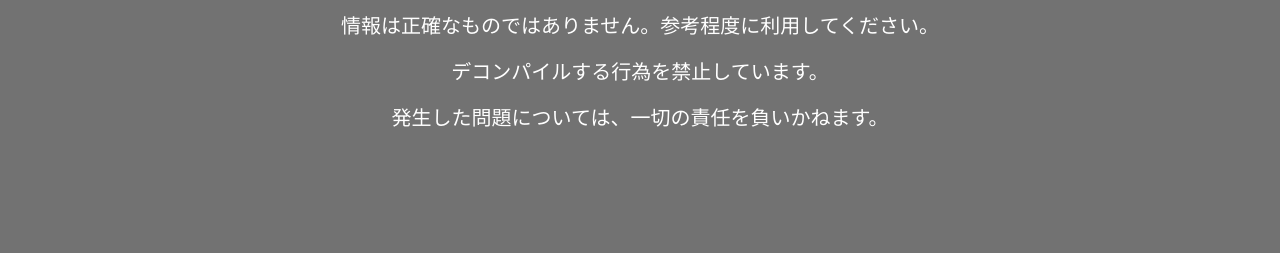
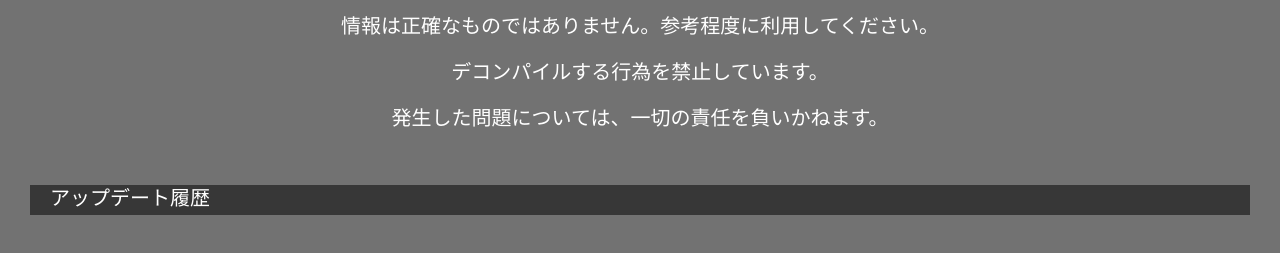
Before and after one commit to Conripi/Caiman, a plain HTML site: page index.html in a window 1280 px wide. Shown: the part 1536-1789 px from the top of the page. Before the commit the page ends 1687 px from the top, so only its background shows below. Drawn offline with nearby package versions, Linux system fonts and the light colour scheme.

Commit message:
Update index.html

```diff
--- a/index.html
+++ b/index.html
@@ -110,6 +110,14 @@
 
         </div>
 
+        <div style="margin-top: 50px; text-align: left; margin-bottom: 50px;">
+            <div style="margin-top: 30px; margin-left: 30px; margin-right: 30px; background: rgb(55, 55, 55);">
+                <p style="padding-left: 20px;">アップデート履歴</p>
+                <div class="update" style="margin-left: 30px; font-family:'Courier New', Courier, monospace;">
+                </div>
+            </div>
+        </div>
+
 
     </div>
 
```
